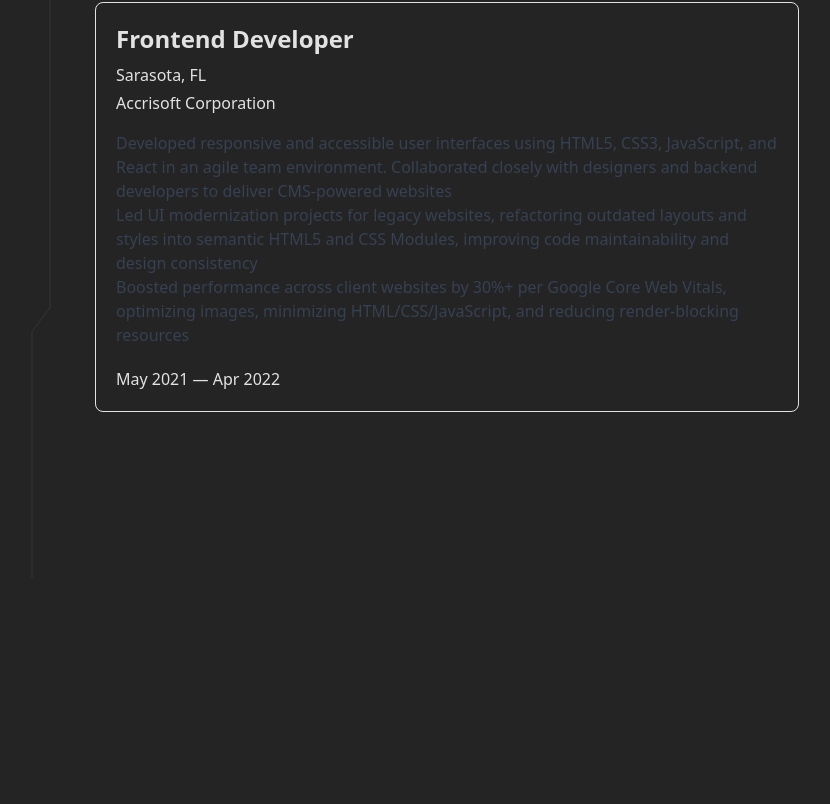
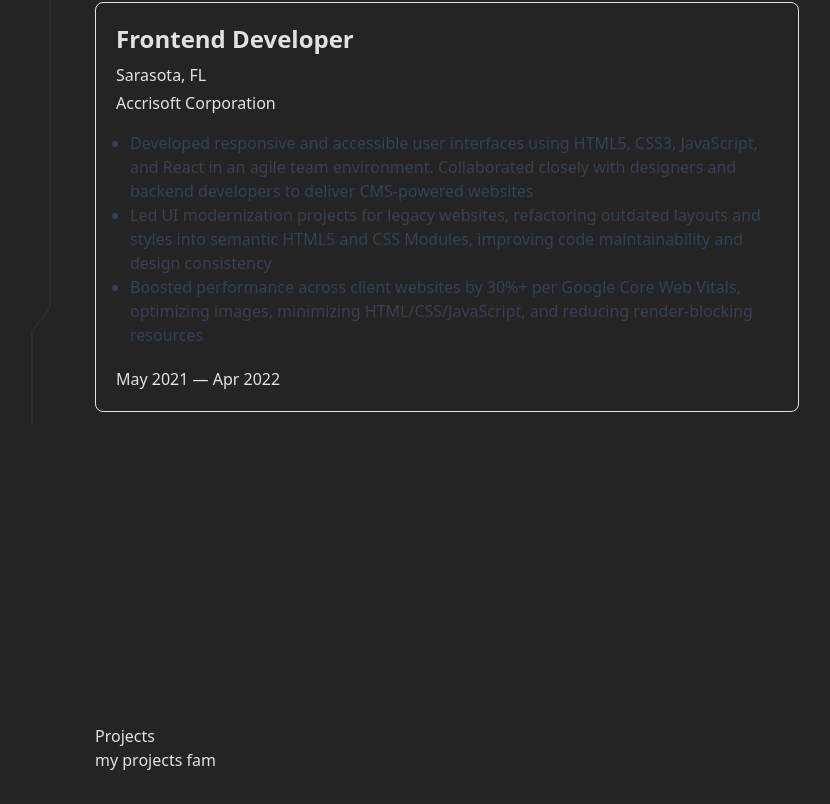
Before and after one commit to zowieerickson/portfolio, a React (Vite) app: page / in a window 1280 px wide. Shown: the part 1514-2318 px from the top of the page, without its empty margins (193-1023 px from the left). Before the commit the page ends 2092 px from the top, so only its background shows below. Built offline with nearby package versions, Linux system fonts and the light colour scheme; no server answers.

Commit message:
reorganize sections into new sections directory

```diff
--- a/src/App.tsx
+++ b/src/App.tsx
@@ -3,7 +3,8 @@ import Navbar from "./components/Navbar/Navbar";
 import Map from "./components/Map/Map";
 import Headshot from "./components/Headshot/Headshot";
 import { ParticlesComponent } from "./components/Particles.tsx";
-import WorkSection from "./components/WorkSection/WorkSection.tsx";
+import WorkSection from "./sections/WorkSection/WorkSection.tsx";
+import Projects from "./sections/Projects/Projects.tsx";
 
 function App() {
   return (
@@ -86,6 +87,7 @@ function App() {
           </p>
         </div>
         <WorkSection />
+        <Projects />
       </main>
     </>
   );
--- /dev/null
+++ b/src/sections/Projects/Projects.tsx
@@ -0,0 +1,8 @@
+export default function Projects() {
+  return (
+    <section className="mt-78">
+      <h3>Projects</h3>
+      <p>my projects fam</p>
+    </section>
+  );
+}
--- a/src/components/Job/Job.tsx
+++ b/src/sections/WorkSection/Job.tsx
@@ -18,9 +18,11 @@ export default function Job({
       <h1 className="font-semibold text-2xl capitalize">{position}</h1>
       <p className="font-normal mt-2">{location}</p>
       <p className="font-normal mt-1">{company}</p>
-      <ul className="mt-4 font-normal text-gray-700 dark:text-white/75">
+      <ul className="mt-4 font-normal text-gray-700 list-disc list-outside dark:text-white/75">
         {description.map((item) => (
-          <li>{item}</li>
+          <li className="ms-3.5" key={item}>
+            {item}
+          </li>
         ))}
       </ul>
       <p className="font-normal mt-5">{dates}</p>
--- a/src/components/WorkSection/WorkSection.tsx
+++ b/src/sections/WorkSection/WorkSection.tsx
@@ -1,4 +1,4 @@
-import Job from "../Job/Job";
+import Job from "./Job";
 import { useRef, useEffect } from "react";
 
 export default function WorkSection() {
@@ -34,9 +34,9 @@ export default function WorkSection() {
             ></div>
           </div>
           <svg
-            viewBox="0 0 20 1352"
+            viewBox="0 0 20 1200"
             width="20"
-            height="1352"
+            height="1200"
             className=" ml-4 block"
             aria-hidden="true"
           >
@@ -44,13 +44,13 @@ export default function WorkSection() {
               d="M 1 0V -36 l 18 24 V 1081.6000000000001 l -18 24V 1352"
               fill="none"
               stroke="#9091A0"
-              stroke-opacity="0.16"
+              strokeOpacity="0.16"
             ></path>
             <path
               d="M 1 0V -36 l 18 24 V 1081.6000000000001 l -18 24V 1352"
               fill="none"
               stroke="url(#gradient)"
-              stroke-width="1.25"
+              strokeWidth="1.25"
               className="motion-reduce:hidden"
             ></path>
             <defs>
@@ -63,10 +63,10 @@ export default function WorkSection() {
                 y1="0"
                 y2="0"
               >
-                <stop stop-color="#18CCFC" stop-opacity="0"></stop>
-                <stop stop-color="#18CCFC"></stop>
-                <stop offset="0.325" stop-color="#6344F5"></stop>
-                <stop offset="1" stop-color="#AE48FF" stop-opacity="0"></stop>
+                <stop stopColor="#18CCFC" stopOpacity="0"></stop>
+                <stop stopColor="#18CCFC"></stop>
+                <stop offset="0.325" stopColor="#6344F5"></stop>
+                <stop offset="1" stopColor="#AE48FF" stopOpacity="0"></stop>
               </linearGradient>
             </defs>
           </svg>
```
